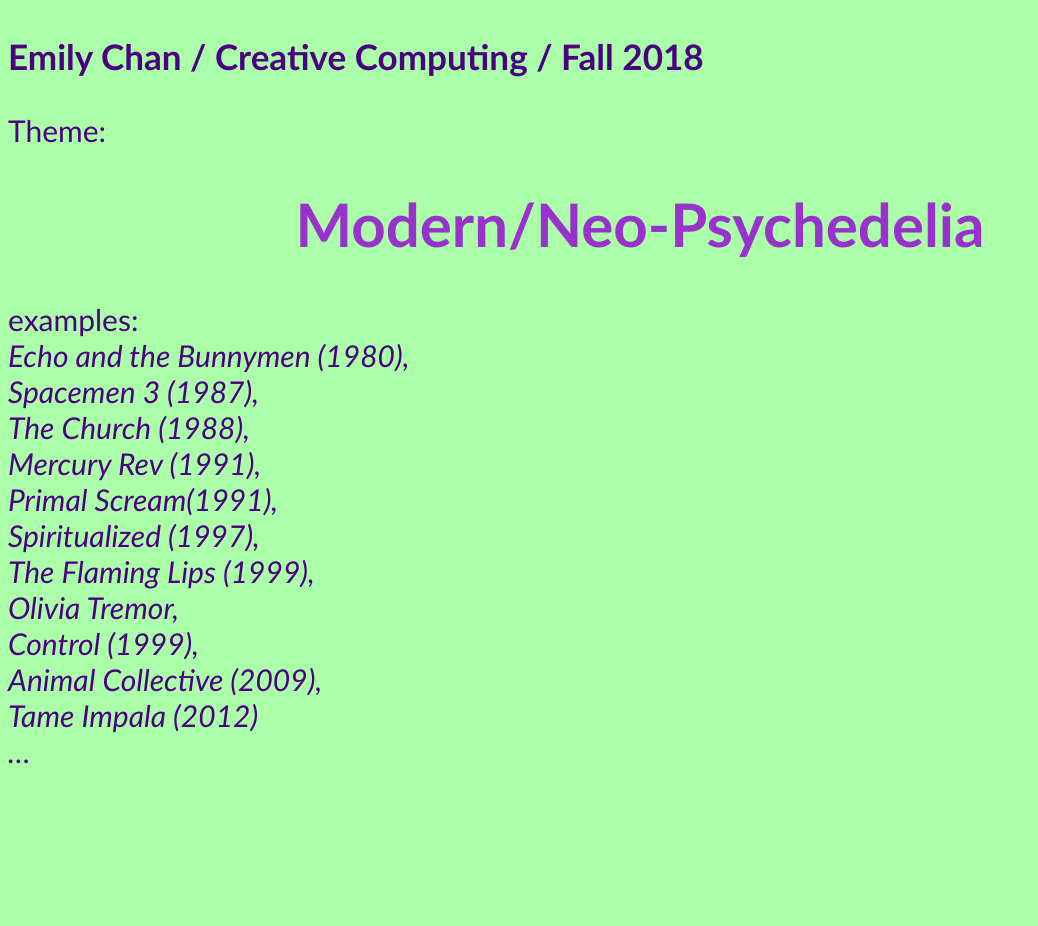
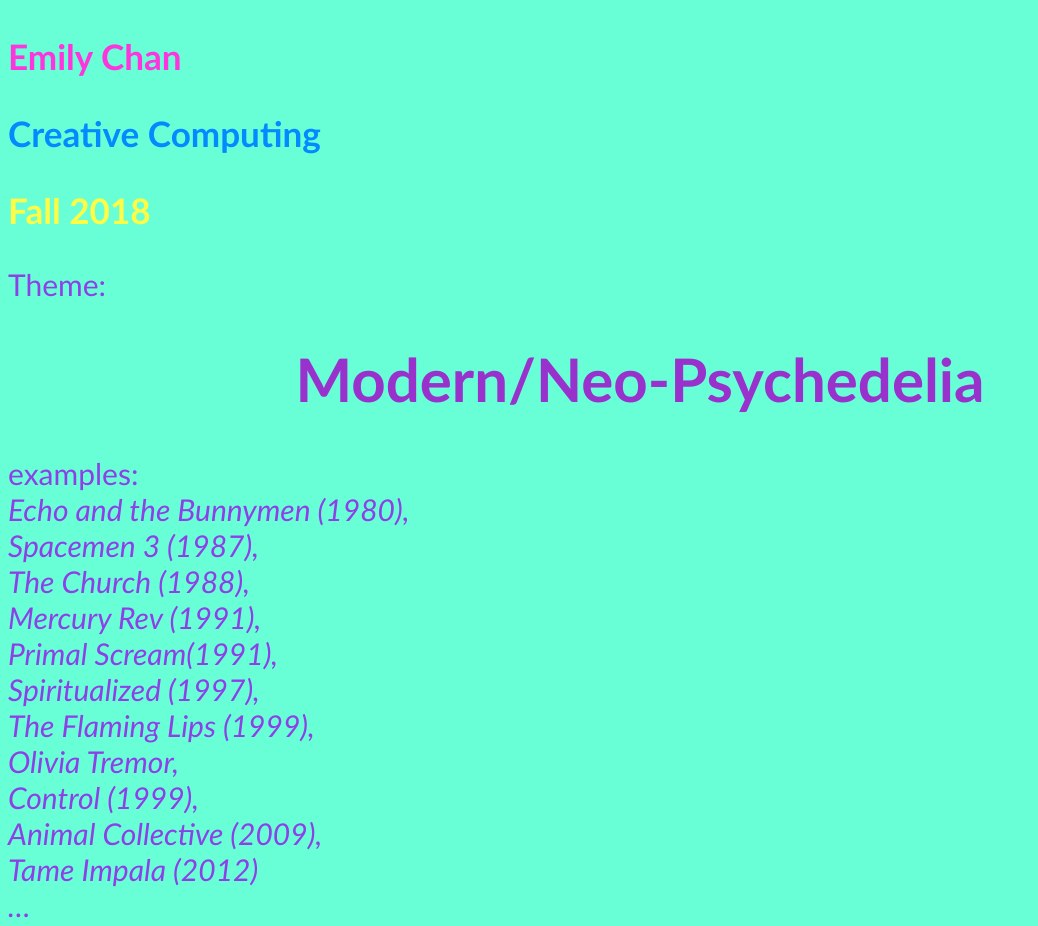
Before and after one commit to chane439/chane439.github.io, a plain HTML site: page index.html in a window 1280 px wide. Shown: the whole page, without its empty margins (0-1038 px from the left). Before the commit the page ends 800 px from the top, so only its background shows below. Drawn offline with nearby package versions, Linux system fonts and the light colour scheme.

Commit message:
Color Changes

```diff
--- a/assets/css/styles.css
+++ b/assets/css/styles.css
@@ -1,5 +1,5 @@
 body {
-    background: rgb(172, 255, 169);
+    background: #68FFD7;
     font-size: 30px;
     font-family: 'Gill Sans', 'Gill Sans MT';
 }
--- a/index.html
+++ b/index.html
@@ -15,13 +15,19 @@
   <body>
 
     <div>
-      <font color="#4B0082">
-      <h3>Emily Chan / Creative Computing / Fall 2018</h3>
+      <font color="#FE35DC">
+      <h3>Emily Chan</h3>
       </font>
+          <font color="#048AFF">
+          <h3>Creative Computing</h3>
+          </font>
+              <font color="#FDFD45">
+              <h3>Fall 2018</h3>
+              </font>
     </div>
 
     <div>
-        <font color="#4B0082">
+        <font color="#8D40E6">
         Theme:
         </font>
           <p>
@@ -35,7 +41,7 @@
 
     <div>
       <p>
-        <font color="#4B0082">
+        <font color="#8D40E6">
         examples: <br />
         <i>
         Echo and the Bunnymen (1980), <br />
```
